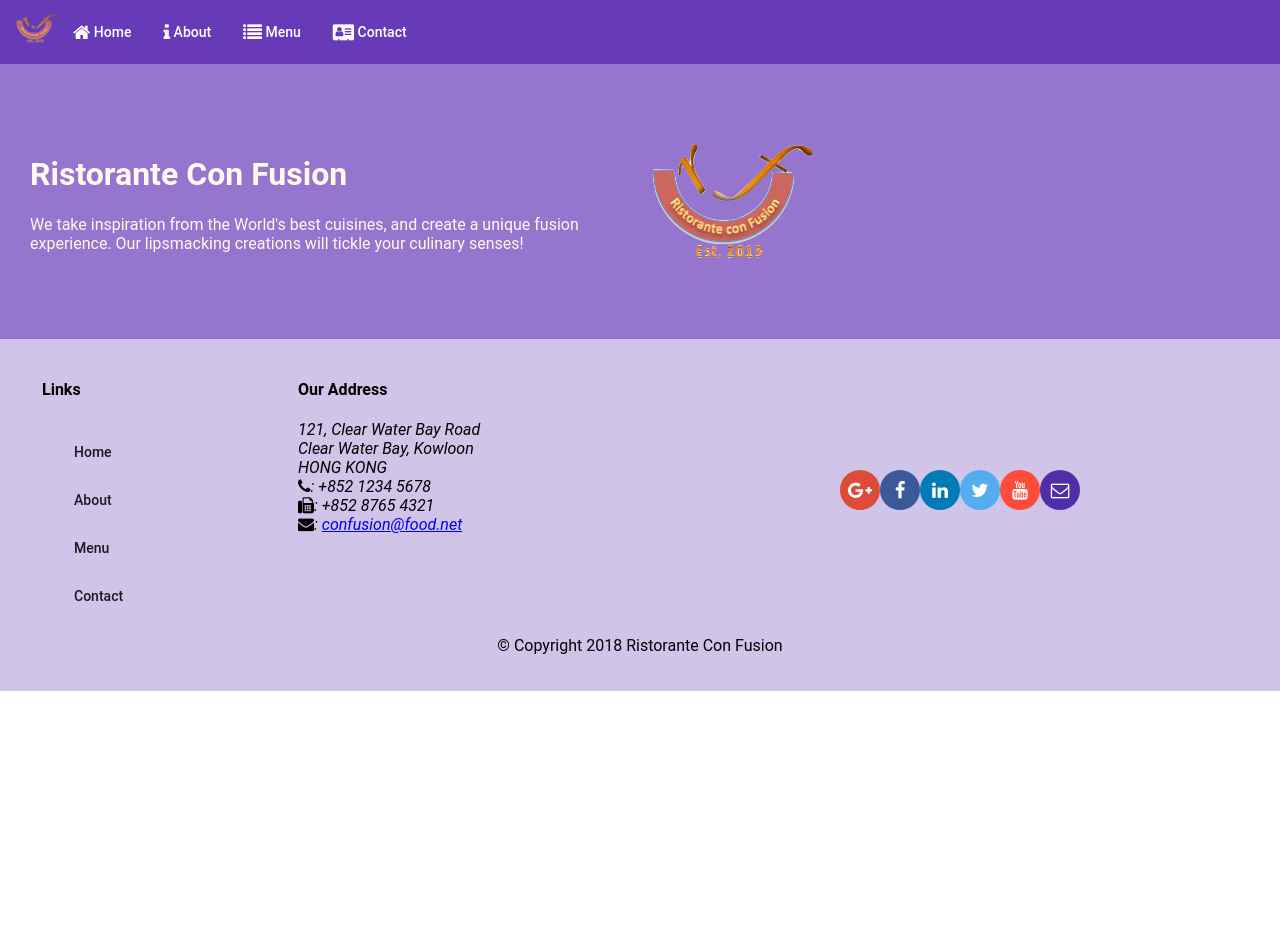
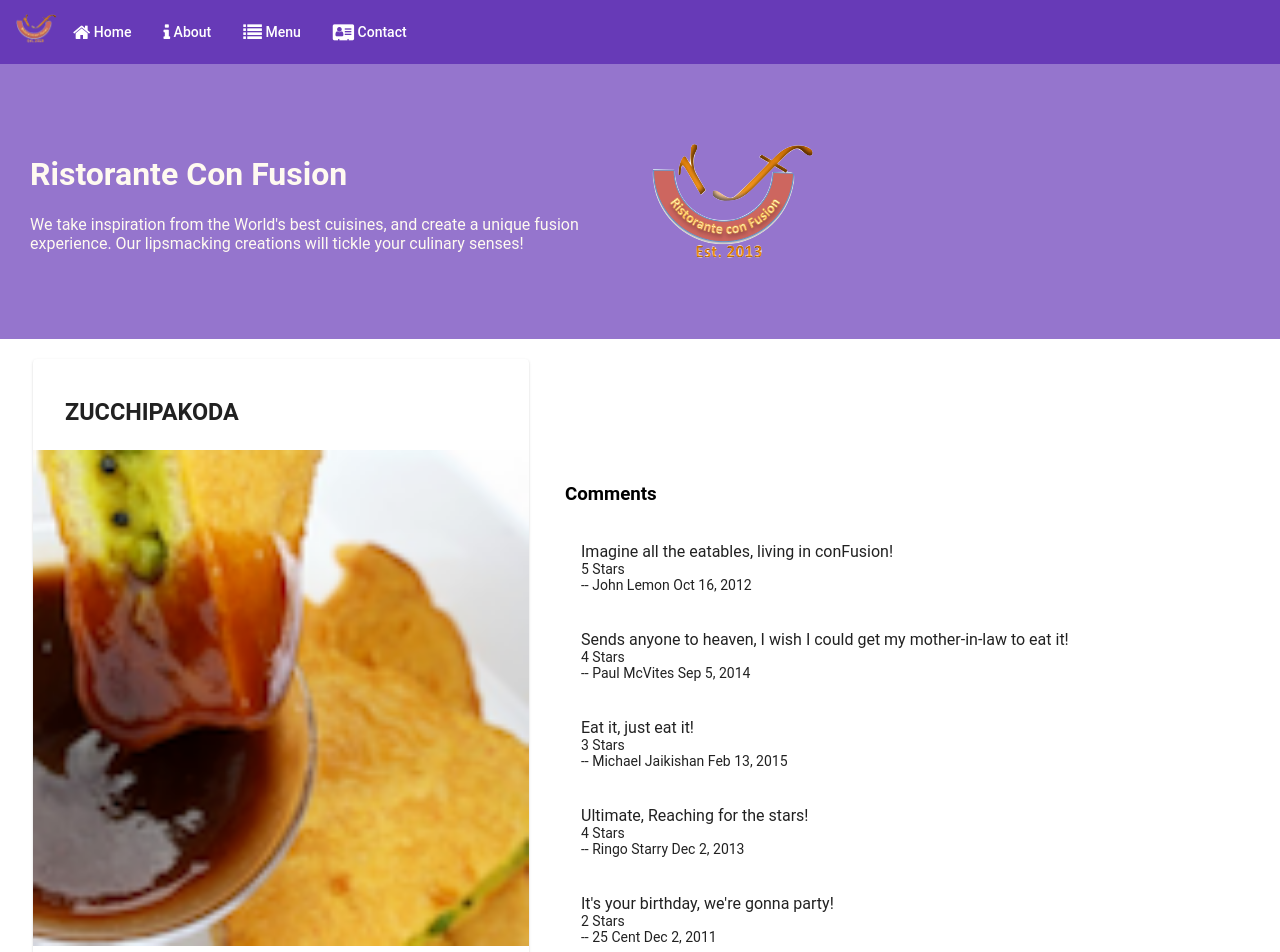
Before and after one commit to dragosdehelean/Coursera-Angular, an Angular app: page /dishdetail/1 in a window 1280 px wide. Before the commit this address led to /. Shown: the top 952 px of the page. Before the commit the page ends 800 px from the top, so only its background shows below. Built offline with nearby package versions, Linux system fonts and the light colour scheme.

Commit message:
spa part 2

```diff
--- a/src/app/app-routing/routes.ts
+++ b/src/app/app-routing/routes.ts
@@ -10,5 +10,6 @@ export const routes: Routes = [
   { path: "home", component: HomeComponent },
   { path: "menu", component: MenuComponent },
   { path: "", redirectTo: "/home", pathMatch: "full" },
+  { path: "dishdetail/:id", component: DishdetailComponent },
   { path: "contactus", component: ContactComponent }
 ];
--- a/src/app/dishdetail/dishdetail.component.html
+++ b/src/app/dishdetail/dishdetail.component.html
@@ -1,17 +1,12 @@
-<div
-  class="container"
-  fxLayout="row"
-  fxLayout.sm="column"
-  fxLayout.xs="column"
-  fxLayoutAlign.gt-md="space-around flex-start"
-  fxLayoutGap="10px"
-  fxLayoutGap.xs="0"
->
+<div class="container" fxLayout="row wrap" fxLayout.sm="column" fxLayout.xs="column"
+    fxLayoutAlign.gt-md="space-around center" fxLayoutGap="10px" fxLayoutGap.xs="0">
+
     <div fxFlex="40">
         <mat-card fxFlex *ngIf="dish">
             <mat-card-header>
                 <mat-card-title>
                     <h3>{{ dish.name | uppercase }}</h3>
+
                 </mat-card-title>
             </mat-card-header>
             <img mat-card-image src="{{ dish.image }}" alt="{{ dish.name }}" />
@@ -19,14 +14,15 @@
                 <p>{{ dish.description }}</p>
             </mat-card-content>
             <mat-card-actions>
+                <button mat-button (click)="goBack()">BACK</button>
                 <button mat-button>LIKE</button>
                 <button mat-button>SHARE</button>
             </mat-card-actions>
         </mat-card>
     </div>
 
-  <div fxFlex="400">
-    <mat-list fxFlex *ngIf="dish" >
+    <div fxFlex="55">
+        <mat-list fxFlex *ngIf="dish">
             <h3>Comments</h3>
             <mat-list-item *ngFor="let comment of dish.comments">
                 <p matLine>
--- a/src/app/dishdetail/dishdetail.component.ts
+++ b/src/app/dishdetail/dishdetail.component.ts
@@ -1,5 +1,8 @@
-import { Component, OnInit, Input } from "@angular/core";
+import { Component, OnInit } from "@angular/core";
 import { Dish } from "../shared/dish";
+import { DishService } from "../services/dish.service";
+import { Params, ActivatedRoute } from "@angular/router";
+import { Location } from "@angular/common";
 
 @Component({
   selector: "app-dishdetail",
@@ -7,10 +10,21 @@ import { Dish } from "../shared/dish";
   styleUrls: ["./dishdetail.component.scss"]
 })
 export class DishdetailComponent implements OnInit {
-  @Input()
   dish: Dish;
 
-  constructor() {}
+  constructor(
+    private dishservice: DishService,
+    private route: ActivatedRoute,
+    private location: Location
+  ) {}
 
-  ngOnInit() {}
+  ngOnInit() {
+    console.log("uite ce am in this.route", this.route);
+    const id = this.route.snapshot.params["id"];
+    this.dish = this.dishservice.getDish(id);
+  }
+
+  goBack(): void {
+    this.location.back();
+  }
 }
--- a/src/app/menu/menu.component.html
+++ b/src/app/menu/menu.component.html
@@ -1,6 +1,4 @@
-<div class="container"
-     fxLayout="column"
-     fxLayoutGap="10px">
+<div class="container" fxLayout="column" fxLayoutGap="10px">
 
     <div fxFlex>
         <div>
@@ -11,7 +9,7 @@
 
     <div fxFlex>
         <mat-grid-list cols="2" rowHeight="200px">
-      <mat-grid-tile *ngFor="let dish of dishes" (click) = "onSelect(dish)">
+            <mat-grid-tile *ngFor="let dish of dishes" [routerLink]="['/dishdetail', dish.id]">
                 <img height="200px" src={{dish.image}} alt={{dish.name}}>
                 <mat-grid-tile-footer>
                     <h1>{{dish.name | uppercase}}</h1>
@@ -19,6 +17,6 @@
             </mat-grid-tile>
         </mat-grid-list>
     </div>
-  <app-dishdetail [dish]="selectedDish"></app-dishdetail>
+
 
 </div>
```
Lines whose indentation alone changed are shown as unchanged.
